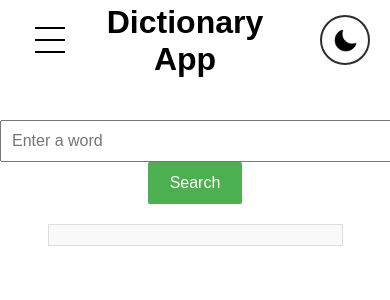
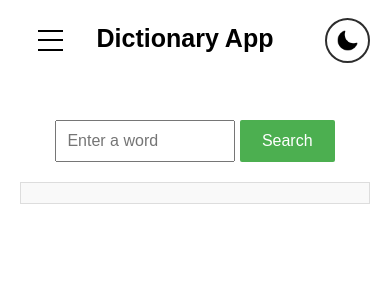
Before and after one commit to devdigger/Simple-Dict-WebApp, a Django app: page / in a window 390 px wide; the page is wider, and only the part inside the window is pictured. Shown: the top 300 px of that part. Run offline with Django 4.2, Linux system fonts and the light colour scheme.

Commit message:
Responsive design for mobile devices

```diff
--- a/static/styles.css
+++ b/static/styles.css
@@ -15,7 +15,7 @@
         margin-bottom: 20px;
     }
     .search-input {
-        width: 400px;
+        width: 30%;
         padding: 10px;
         font-size: 16px;
     }
@@ -42,9 +42,9 @@
     }
     .close-btn{
         display: none;
-        height:50px;
-        width:50px;
-        border-radius: 50px;
+        height:45px;
+        width:45px;
+        border-radius: 45px;
         border: none;
         position: absolute;
         right:15%;
@@ -68,6 +68,24 @@
         margin-left: 20px;
         background-color: #f9f9f9;
         border: 1px solid #ddd;
+    }
+    @media only screen and (max-width: 600px) {
+      .search-results {
+        width: 100%;
+      }
+      .search-input {
+        width:40%;
+      }
+      h1{
+        font-size:25px;
+      }
+      .navbar-toggle {
+        width: 25px;
+        height: 21px;
+      }
+      .close-btn{
+        right:7%;
+      }
     }
     .about-results {
         width:70%;
@@ -138,8 +156,8 @@
     /* Add more styles as needed */
     }
     .button-icon{
-        height:50px;
-        width:50px;
+        height:45px;
+        width:45px;
         border-radius: 50px;
         align-items: center;
     }
@@ -205,8 +223,8 @@
     }
 
     .navbar-toggle {
-    width: 30px;
-    height: 26px;
+    width: 25px;
+    height: 21px;
     position: absolute;
     cursor: pointer;
     z-index: 9999;
```
